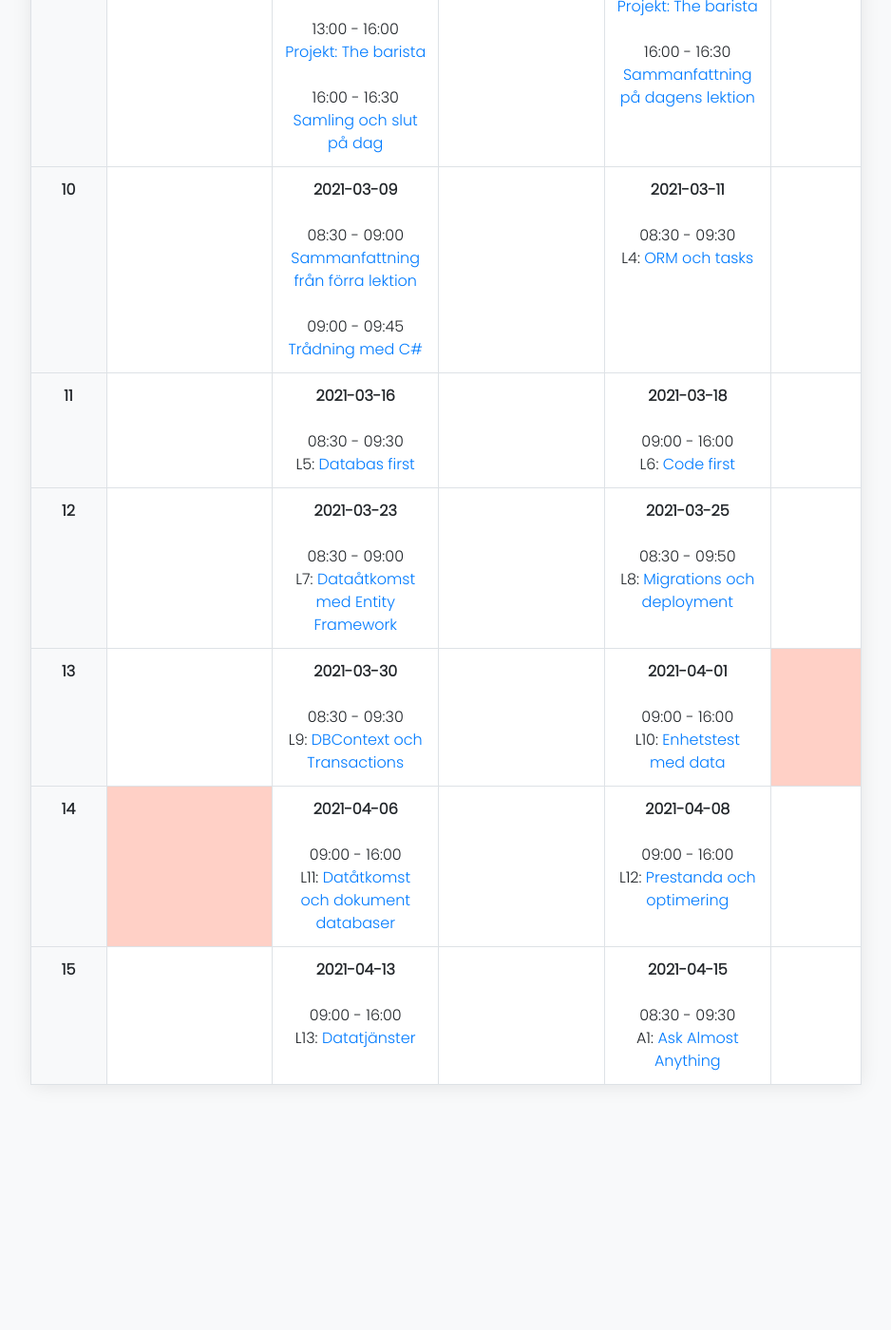
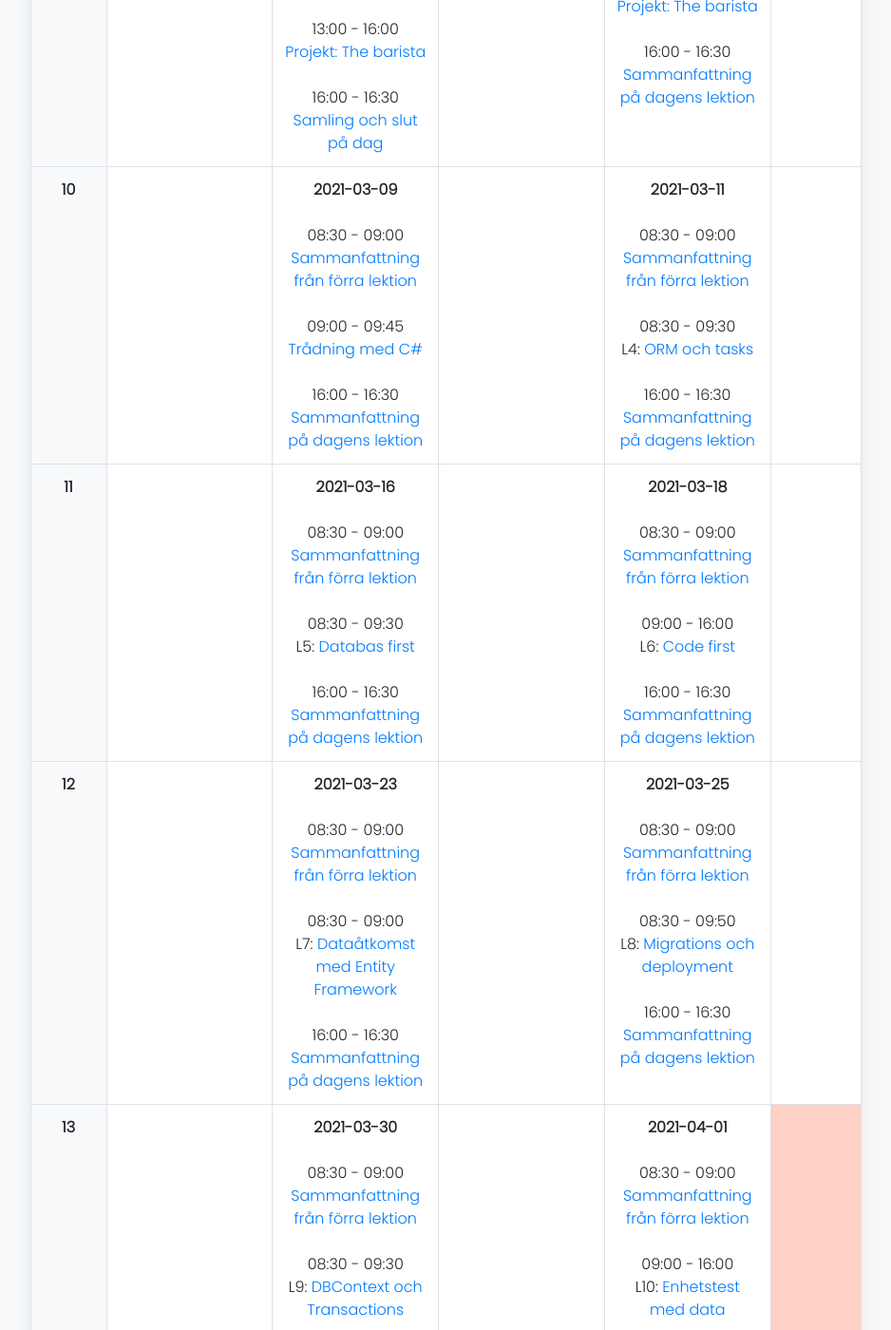
Before and after one commit to PGVSNH20/PGVSNH20-dataatkomst, a Jekyll site: the page built from schedule.md, in a window 1280 px wide and 1400 px high, scrolled down 553 px. Shown: the whole window at 95% size, without its empty margins (171-1109 px from the left). Built offline with Jekyll 4.4.1, drawn with Linux system fonts in a browser that asks for light colours; nearby versions of some CDN libraries; before the commit the page ends 1735 px from its top, so only the background shows below that; some of the changed text lies outside the part shown.

```diff
--- a/_data/schedule.yml
+++ b/_data/schedule.yml
@@ -105,11 +105,23 @@ weeks:
       description: "Trådar på datorer handlar om att få två sakar att hända samtidigt"
       start-full: 20210309T090000
       end-full: 20210309T094500
+    - activity: standup
+      title: "Sammanfattning på dagens lektion"
+      titleEn: "Summary of the lecture of the day"
+      description: "Är där frågor? Landing."
+      start-full: 20210309T160000
+      end-full: 20210309T163000
   - day: 2021-03-10
     weekday: "Onsdag"
   - day: 2021-03-11
     weekday: "Torsdag"
     activities:
+    - activity: standup
+      title: "Sammanfattning från förra lektion "
+      titleEn: "Summary of previous lecure and start of day"
+      description: "Är där frågor sen förra lektion? Boarding card"
+      start-full: 20210311T083000
+      end-full: 20210311T090000
     - activity: lecture
       title: "ORM och tasks"
       titleEn: "Introduction"
@@ -118,6 +130,12 @@ weeks:
       description: "ORM och tasks"
       start-full: 20210311T083000
       end-full: 20210311T093000
+    - activity: standup
+      title: "Sammanfattning på dagens lektion"
+      titleEn: "Summary of the lecture of the day"
+      description: "Är där frågor? Landing."
+      start-full: 20210311T160000
+      end-full: 20210311T163000
   - day: 2021-03-12
     weekday: "Fredag"
 - week: 11
@@ -129,6 +147,12 @@ weeks:
   - day: 2021-03-16
     weekday: "Tisdag"
     activities:
+    - activity: standup
+      title: "Sammanfattning från förra lektion "
+      titleEn: "Summary of previous lecure and start of day"
+      description: "Är där frågor sen förra lektion? Boarding card"
+      start-full: 20210316T083000
+      end-full: 20210316T090000
     - activity: lecture
       title: "Databas first"
       titleEn: "Introduction"
@@ -137,11 +161,23 @@ weeks:
       description: "En teknik vart man börja med att skåpa en databas, kanske man har en eksisterende (legacy) databas"
       start-full: 20210316T083000
       end-full: 20210316T093000
+    - activity: standup
+      title: "Sammanfattning på dagens lektion"
+      titleEn: "Summary of the lecture of the day"
+      description: "Är där frågor? Landing."
+      start-full: 20210316T160000
+      end-full: 20210316T163000
   - day: 2021-03-17
     weekday: "Onsdag"
   - day: 2021-03-18
     weekday: "Torsdag"
     activities:
+    - activity: standup
+      title: "Sammanfattning från förra lektion "
+      titleEn: "Summary of previous lecure and start of day"
+      description: "Är där frågor sen förra lektion? Boarding card"
+      start-full: 20210318T083000
+      end-full: 20210318T090000
     - activity: lecture
       title: "Code first"
       titleEn: "Introduction"
@@ -150,6 +186,12 @@ weeks:
       description: "En teknik vart man skåper en databas utifrån sin kod"
       start-full: 20210318T090000
       end-full: 20210318T160000
+    - activity: standup
+      title: "Sammanfattning på dagens lektion"
+      titleEn: "Summary of the lecture of the day"
+      description: "Är där frågor? Landing."
+      start-full: 20210318T160000
+      end-full: 20210318T163000
   - day: 2021-03-19
     weekday: "Fredag"
 - week: 12
@@ -161,6 +203,12 @@ weeks:
   - day: 2021-03-23
     weekday: "Tisdag"
     activities:
+    - activity: standup
+      title: "Sammanfattning från förra lektion "
+      titleEn: "Summary of previous lecure and start of day"
+      description: "Är där frågor sen förra lektion? Boarding card"
+      start-full: 20210323T083000
+      end-full: 20210323T090000
     - activity: lecture
       title: "Dataåtkomst med Entity Framework"
       titleEn: "Introduction"
@@ -169,11 +217,23 @@ weeks:
       description: "Dataåtkomst med Entity Framework"
       start-full: 20210323T083000
       end-full: 20210323T090000
+    - activity: standup
+      title: "Sammanfattning på dagens lektion"
+      titleEn: "Summary of the lecture of the day"
+      description: "Är där frågor? Landing."
+      start-full: 20210323T160000
+      end-full: 20210323T163000
   - day: 2021-03-24
     weekday: "Onsdag"
   - day: 2021-03-25
     weekday: "Torsdag"
     activities:
+    - activity: standup
+      title: "Sammanfattning från förra lektion "
+      titleEn: "Summary of previous lecure and start of day"
+      description: "Är där frågor sen förra lektion? Boarding card"
+      start-full: 20210325T083000
+      end-full: 20210325T090000
     - activity: lecture
       title: "Migrations och deployment"
       titleEn: "Introduction"
@@ -182,6 +242,12 @@ weeks:
       description: "Migrations och deployment"
       start-full: 20210325T083000
       end-full: 20210325T095000
+    - activity: standup
+      title: "Sammanfattning på dagens lektion"
+      titleEn: "Summary of the lecture of the day"
+      description: "Är där frågor? Landing."
+      start-full: 20210325T160000
+      end-full: 20210325T163000
   - day: 2021-03-26
     weekday: "Fredag"
 - week: 13
@@ -193,6 +259,12 @@ weeks:
   - day: 2021-03-30
     weekday: "Tisdag"
     activities:
+    - activity: standup
+      title: "Sammanfattning från förra lektion "
+      titleEn: "Summary of previous lecure and start of day"
+      description: "Är där frågor sen förra lektion? Boarding card"
+      start-full: 20210330T083000
+      end-full: 20210330T090000
     - activity: lecture
       title: "DBContext och Transactions"
       titleEn: "Introduction"
@@ -201,11 +273,23 @@ weeks:
       description: "DBContext och Transactions"
       start-full: 20210330T083000
       end-full: 20210330T093000
+    - activity: standup
+      title: "Sammanfattning på dagens lektion"
+      titleEn: "Summary of the lecture of the day"
+      description: "Är där frågor? Landing."
+      start-full: 20210330T160000
+      end-full: 20210330T163000
   - day: 2021-03-31
     weekday: "Onsdag"
   - day: 2021-04-01
     weekday: "Torsdag"
     activities:
+    - activity: standup
+      title: "Sammanfattning från förra lektion "
+      titleEn: "Summary of previous lecure and start of day"
+      description: "Är där frågor sen förra lektion? Boarding card"
+      start-full: 20210401T083000
+      end-full: 20210401T090000
     - activity: lecture
       title: "Enhetstest med data"
       titleEn: "Introduction"
@@ -214,6 +298,12 @@ weeks:
       description: "Enhetstest med data"
       start-full: 20210401T090000
       end-full: 20210401T160000
+    - activity: standup
+      title: "Sammanfattning på dagens lektion"
+      titleEn: "Summary of the lecture of the day"
+      description: "Är där frågor? Landing."
+      start-full: 20210401T160000
+      end-full: 20210401T163000
   - day: 2021-04-02
     weekday: "Fredag"
     background-color: "#FFD0C6"
@@ -227,6 +317,12 @@ weeks:
   - day: 2021-04-06
     weekday: "Tisdag"
     activities:
+    - activity: standup
+      title: "Sammanfattning från förra lektion "
+      titleEn: "Summary of previous lecure and start of day"
+      description: "Är där frågor sen förra lektion? Boarding card"
+      start-full: 20210406T083000
+      end-full: 20210406T090000
     - activity: lecture
       title: "Datåtkomst och dokument databaser"
       titleEn: "Introduction"
@@ -235,11 +331,23 @@ weeks:
       description: "Datåtkomst och dokument databaser"
       start-full: 20210406T090000
       end-full: 20210406T160000
+    - activity: standup
+      title: "Sammanfattning på dagens lektion"
+      titleEn: "Summary of the lecture of the day"
+      description: "Är där frågor? Landing."
+      start-full: 20210406T160000
+      end-full: 20210406T163000
   - day: 2021-04-07
     weekday: "Onsdag"
   - day: 2021-04-08
     weekday: "Torsdag"
     activities:
+    - activity: standup
+      title: "Sammanfattning från förra lektion "
+      titleEn: "Summary of previous lecure and start of day"
+      description: "Är där frågor sen förra lektion? Boarding card"
+      start-full: 20210408T083000
+      end-full: 20210408T090000
     - activity: lecture
       title: "Prestanda och optimering"
       titleEn: "Introduction"
@@ -248,6 +356,12 @@ weeks:
       description: "Prestanda och optimering"
       start-full: 20210408T090000
       end-full: 20210408T160000
+    - activity: standup
+      title: "Sammanfattning på dagens lektion"
+      titleEn: "Summary of the lecture of the day"
+      description: "Är där frågor? Landing."
+      start-full: 20210408T160000
+      end-full: 20210408T163000
   - day: 2021-04-09
     weekday: "Fredag"
 - week: 15
@@ -259,6 +373,12 @@ weeks:
   - day: 2021-04-13
     weekday: "Tisdag"
     activities:
+    - activity: standup
+      title: "Sammanfattning från förra lektion "
+      titleEn: "Summary of previous lecure and start of day"
+      description: "Är där frågor sen förra lektion? Boarding card"
+      start-full: 20210413T083000
+      end-full: 20210413T090000
     - activity: lecture
       title: "Datatjänster"
       titleEn: "Introduction"
@@ -267,11 +387,23 @@ weeks:
       description: "Graphql"
       start-full: 20210413T090000
       end-full: 20210413T160000
+    - activity: standup
+      title: "Sammanfattning på dagens lektion"
+      titleEn: "Summary of the lecture of the day"
+      description: "Är där frågor? Landing."
+      start-full: 20210413T160000
+      end-full: 20210413T163000
   - day: 2021-04-14
     weekday: "Onsdag"
   - day: 2021-04-15
     weekday: "Torsdag"
     activities:
+    - activity: standup
+      title: "Sammanfattning från förra lektion "
+      titleEn: "Summary of previous lecure and start of day"
+      description: "Är där frågor sen förra lektion? Boarding card"
+      start-full: 20210415T083000
+      end-full: 20210415T090000
     - activity: lecture
       title: "Ask Almost Anything"
       titleEn: "Introduction"
```
